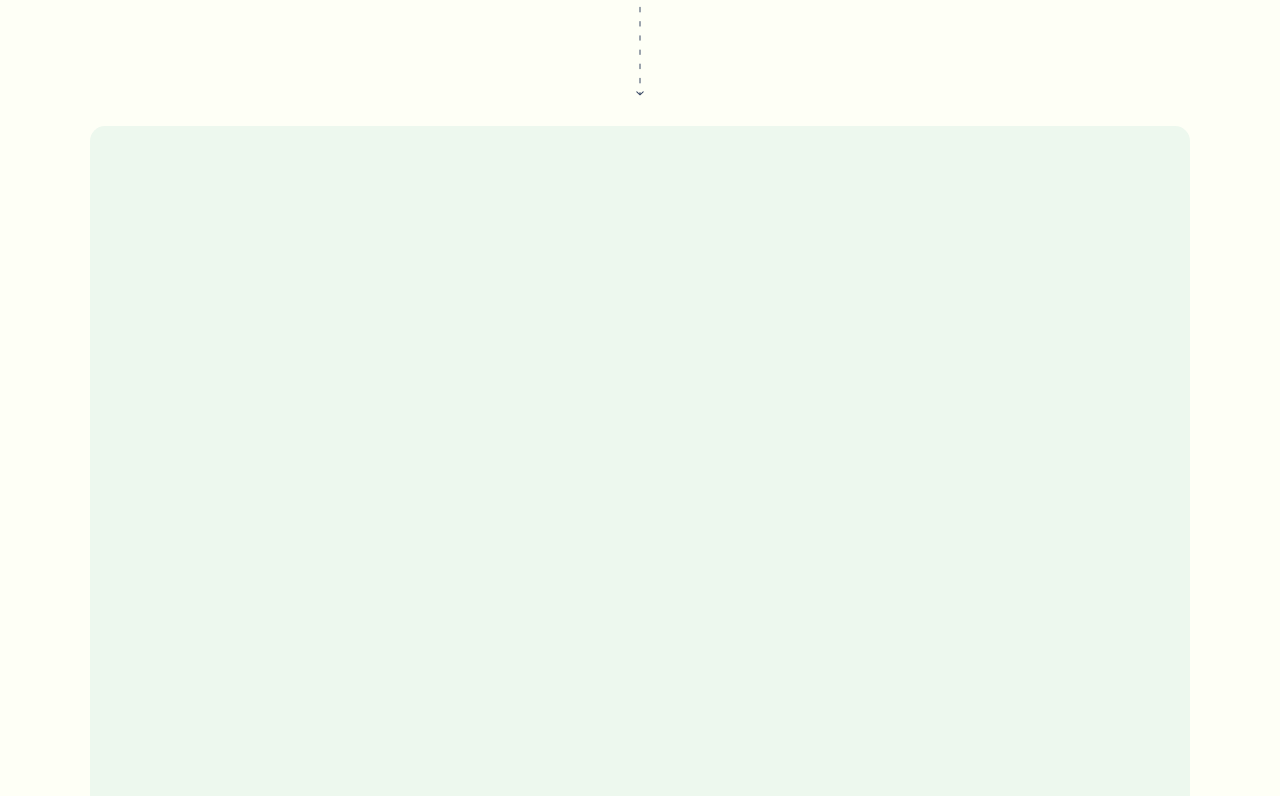
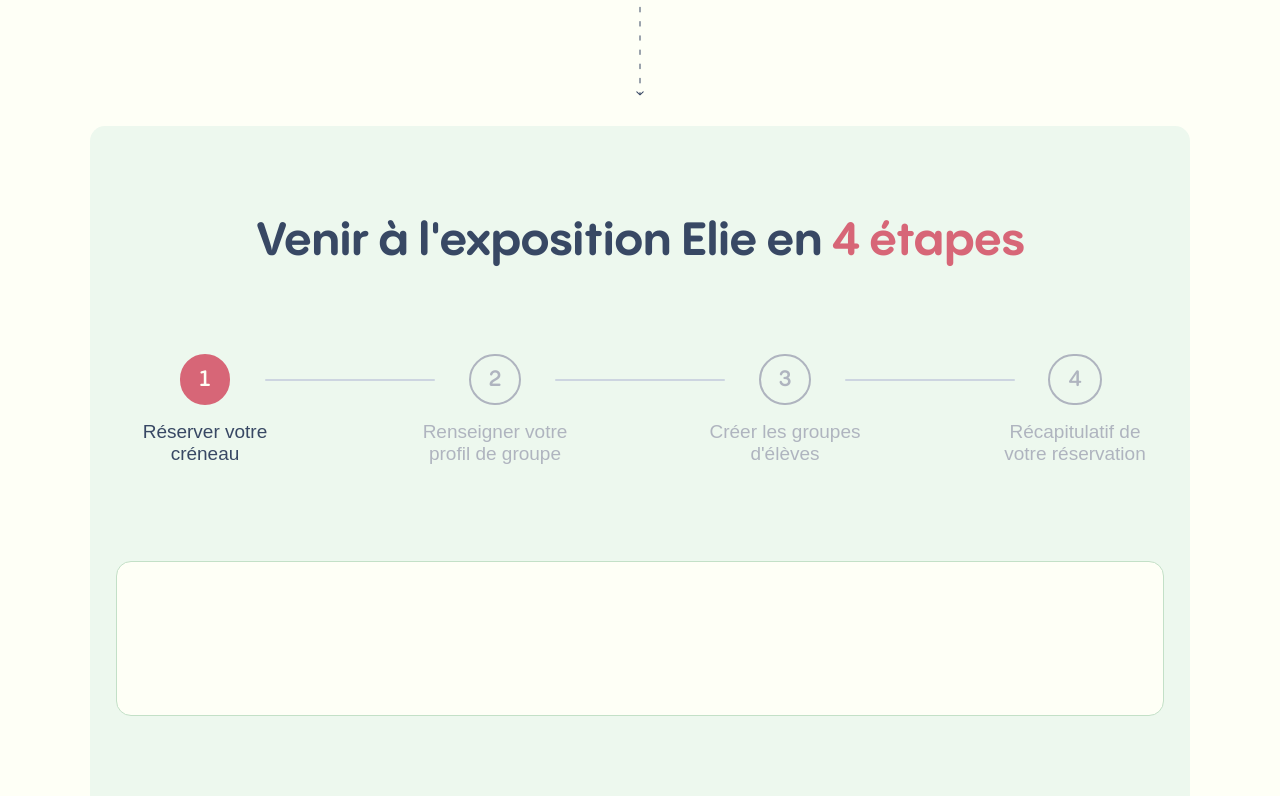
Before and after one commit to Yohan744/Elie-website, a Next.js app: page / in a window 1280 px wide. Shown: the part 5104-5900 px from the top of the page. Built offline with nearby package versions, Linux system fonts and the light colour scheme.

Commit message:
added smooth scroll and started reservation section

```diff
--- a/package.json
+++ b/package.json
@@ -6,6 +6,7 @@
     "start": "next start"
   },
   "dependencies": {
+    "@studio-freight/lenis": "^1.0.14",
     "gsap": "^3.12.0",
     "next": "latest",
     "react": "18.2.0",
--- a/pages/components/Reservation.js
+++ b/pages/components/Reservation.js
@@ -4,6 +4,42 @@ function Reservation() {
         <section id="reservation">
 
             <div className="global-wrapper">
+
+                <h3 className="title">Venir à l'exposition Elie en <span>4 étapes</span></h3>
+
+                <div className="state-wrapper">
+
+                    <div className="state is-active" id="0">
+                        <div className="state-number">1</div>
+                        <p>Réserver votre créneau</p>
+                    </div>
+
+                    <div className="line"></div>
+
+                    <div className="state" id="1">
+                        <div className="state-number">2</div>
+                        <p>Renseigner votre profil de groupe</p>
+                    </div>
+
+                    <div className="line"></div>
+
+                    <div className="state" id="2">
+                        <div className="state-number">3</div>
+                        <p>Créer les groupes d'élèves</p>
+                    </div>
+
+                    <div className="line"></div>
+
+                    <div className="state" id="3">
+                        <div className="state-number">4</div>
+                        <p>Récapitulatif de votre réservation</p>
+                    </div>
+
+                </div>
+
+                <div className="container">
+
+                </div>
 
             </div>
 
--- a/pages/index.js
+++ b/pages/index.js
@@ -5,8 +5,42 @@ import Gallery from "./components/Gallery";
 import Reservation from "./components/Reservation";
 import Advice from "./components/Advice";
 import Preparation from "./components/Preparation";
+import {useEffect} from "react";
+import Lenis from '@studio-freight/lenis'
+import {gsap} from "gsap";
+import {ScrollTrigger} from "gsap/dist/ScrollTrigger";
+
+gsap.registerPlugin(ScrollTrigger)
 
 export default function Home() {
+
+    useEffect(() => {
+
+        const lenis = new Lenis({
+            duration: 1.25,
+            easing: (t) => Math.min(1, 1.001 - Math.pow(2, -10 * t)), // https://www.desmos.com/calculator/brs54l4xou
+            direction: 'vertical', // vertical, horizontal
+            gestureDirection: 'vertical', // vertical, horizontal, both
+            smooth: true,
+            mouseMultiplier: 1,
+            smoothTouch: false,
+            touchMultiplier: 1.75,
+            infinite: false,
+        })
+        function raf(time) {
+            lenis.raf(time)
+            requestAnimationFrame(raf)
+        }
+        requestAnimationFrame(raf)
+
+        lenis.on('scroll', ScrollTrigger.update)
+
+        gsap.ticker.add((time)=>{
+            lenis.raf(time * 1000)
+        })
+
+    }, [])
+
     return (
         <main>
             <Masthead/>
--- a/styles/_reservation.scss
+++ b/styles/_reservation.scss
@@ -4,11 +4,112 @@
 
   .global-wrapper {
     position: relative;
+    padding: 88px 26px 116px;
     margin: 0 auto;
-    height: 1090px;
     width: 86%;
+    display: flex;
+    flex-direction: column;
+    justify-content: center;
     border-radius: $radius;
     background-color: $light-green;
+
+    .title {
+      position: relative;
+      font-family: "PP Pangram Sans Rounded bold", sans-serif;
+      font-size: 46px;
+      font-weight: 400;
+      line-height: 57px;
+      letter-spacing: 0em;
+      text-align: center;
+
+      color: $blue;
+
+      span {
+        color: $pink;
+      }
+
+    }
+
+    .state-wrapper {
+      position: relative;
+      margin: 83px auto 96px;
+      display: flex;
+      flex-direction: row;
+      justify-content: center;
+
+      .state {
+        position: relative;
+        max-width: 160px;
+        display: flex;
+        flex-direction: column;
+        justify-content: center;
+        cursor: pointer;
+
+        .state-number {
+          position: relative;
+          margin: 0 auto 16px;
+          width: fit-content;
+          padding: 7px 18px;
+          border-radius: 100px;
+          border: 2px solid rgba(175, 180, 191, 1);
+          background-color: transparent;
+          font-family: "PP Pangram Sans Rounded semi-bold", sans-serif;
+          font-size: 22px;
+          font-weight: 400;
+          line-height: 33px;
+          letter-spacing: 0em;
+          text-align: center;
+          color: rgba(175, 180, 191, 1);
+          transition: border 0.35s ease-in-out, background-color 0.35s ease-in-out, color 0.35s ease-in-out;
+        }
+
+        p {
+          position: relative;
+          font-family:" PP Pangram Sans Rounded medium", sans-serif;
+          font-size: 19px;
+          font-weight: 400;
+          line-height: 22px;
+          letter-spacing: 0em;
+          text-align: center;
+          color: rgba(175, 180, 191, 1);
+          transition: color 0.35s ease-in-out;
+        }
+
+        &.is-active {
+
+          .state-number {
+            background-color: $pink;
+            border: 2px solid $pink;
+            color: $wheat;
+          }
+
+          p {
+            color: $blue;
+          }
+
+        }
+
+      }
+
+      .line {
+        position: relative;
+        margin: 25px -20px 0;
+        height: 1.5px;
+        width: 170px;
+        background-color: rgba(205, 213, 224, 1);
+        border-radius: 10px;
+      }
+
+    }
+
+    .container {
+      position: relative;
+      padding: 82px 0 71px;
+      border-radius: $radius;
+      border: 1px solid $green;
+      background-color: $wheat;
+    }
+
   }
 
 }
--- a/styles/style.css
+++ b/styles/style.css
@@ -754,11 +754,93 @@ header .right-part a .reserve p {
 }
 #reservation .global-wrapper {
   position: relative;
+  padding: 88px 26px 116px;
   margin: 0 auto;
-  height: 1090px;
   width: 86%;
+  display: flex;
+  flex-direction: column;
+  justify-content: center;
   border-radius: 15px;
   background-color: #edf8ee;
+}
+#reservation .global-wrapper .title {
+  position: relative;
+  font-family: "PP Pangram Sans Rounded bold", sans-serif;
+  font-size: 46px;
+  font-weight: 400;
+  line-height: 57px;
+  letter-spacing: 0em;
+  text-align: center;
+  color: #384864;
+}
+#reservation .global-wrapper .title span {
+  color: #d76677;
+}
+#reservation .global-wrapper .state-wrapper {
+  position: relative;
+  margin: 83px auto 96px;
+  display: flex;
+  flex-direction: row;
+  justify-content: center;
+}
+#reservation .global-wrapper .state-wrapper .state {
+  position: relative;
+  max-width: 160px;
+  display: flex;
+  flex-direction: column;
+  justify-content: center;
+  cursor: pointer;
+}
+#reservation .global-wrapper .state-wrapper .state .state-number {
+  position: relative;
+  margin: 0 auto 16px;
+  width: fit-content;
+  padding: 7px 18px;
+  border-radius: 100px;
+  border: 2px solid #afb4bf;
+  background-color: transparent;
+  font-family: "PP Pangram Sans Rounded semi-bold", sans-serif;
+  font-size: 22px;
+  font-weight: 400;
+  line-height: 33px;
+  letter-spacing: 0em;
+  text-align: center;
+  color: #afb4bf;
+  transition: border 0.35s ease-in-out, background-color 0.35s ease-in-out, color 0.35s ease-in-out;
+}
+#reservation .global-wrapper .state-wrapper .state p {
+  position: relative;
+  font-family: " PP Pangram Sans Rounded medium", sans-serif;
+  font-size: 19px;
+  font-weight: 400;
+  line-height: 22px;
+  letter-spacing: 0em;
+  text-align: center;
+  color: #afb4bf;
+  transition: color 0.35s ease-in-out;
+}
+#reservation .global-wrapper .state-wrapper .state.is-active .state-number {
+  background-color: #d76677;
+  border: 2px solid #d76677;
+  color: #fefff6;
+}
+#reservation .global-wrapper .state-wrapper .state.is-active p {
+  color: #384864;
+}
+#reservation .global-wrapper .state-wrapper .line {
+  position: relative;
+  margin: 25px -20px 0;
+  height: 1.5px;
+  width: 170px;
+  background-color: #cdd5e0;
+  border-radius: 10px;
+}
+#reservation .global-wrapper .container {
+  position: relative;
+  padding: 82px 0 71px;
+  border-radius: 15px;
+  border: 1px solid #c3e0c7;
+  background-color: #fefff6;
 }
 
 #advice {
@@ -1015,7 +1097,7 @@ footer .global-wrapper .vector-right {
 }
 
 html, body {
-  scroll-behavior: smooth;
+  scroll-behavior: auto;
   overscroll-behavior: none;
 }
 
@@ -1028,4 +1110,20 @@ img {
   user-select: none;
 }
 
+html.lenis {
+  height: auto;
+}
+
+.lenis.lenis-smooth [data-lenis-prevent] {
+  overscroll-behavior: contain;
+}
+
+.lenis.lenis-stopped {
+  overflow: hidden;
+}
+
+.lenis.lenis-scrolling iframe {
+  pointer-events: none;
+}
+
 /*# sourceMappingURL=style.css.map */
--- a/styles/style.scss
+++ b/styles/style.scss
@@ -72,7 +72,7 @@ $ease-power4-out: cubic-bezier(0.22, 1, 0.36, 1);
 }
 
 html, body {
-  scroll-behavior: smooth;
+  scroll-behavior: auto;
   overscroll-behavior: none;
 }
 
@@ -84,3 +84,19 @@ img {
   -webkit-user-drag: none;
   user-select: none;
 }
+
+html.lenis {
+  height: auto;
+}
+
+.lenis.lenis-smooth [data-lenis-prevent] {
+  overscroll-behavior: contain;
+}
+
+.lenis.lenis-stopped {
+  overflow: hidden;
+}
+
+.lenis.lenis-scrolling iframe {
+  pointer-events: none;
+}
```
Also changed, not shown: 2 other files (tests, documents, lock files or other folders).
